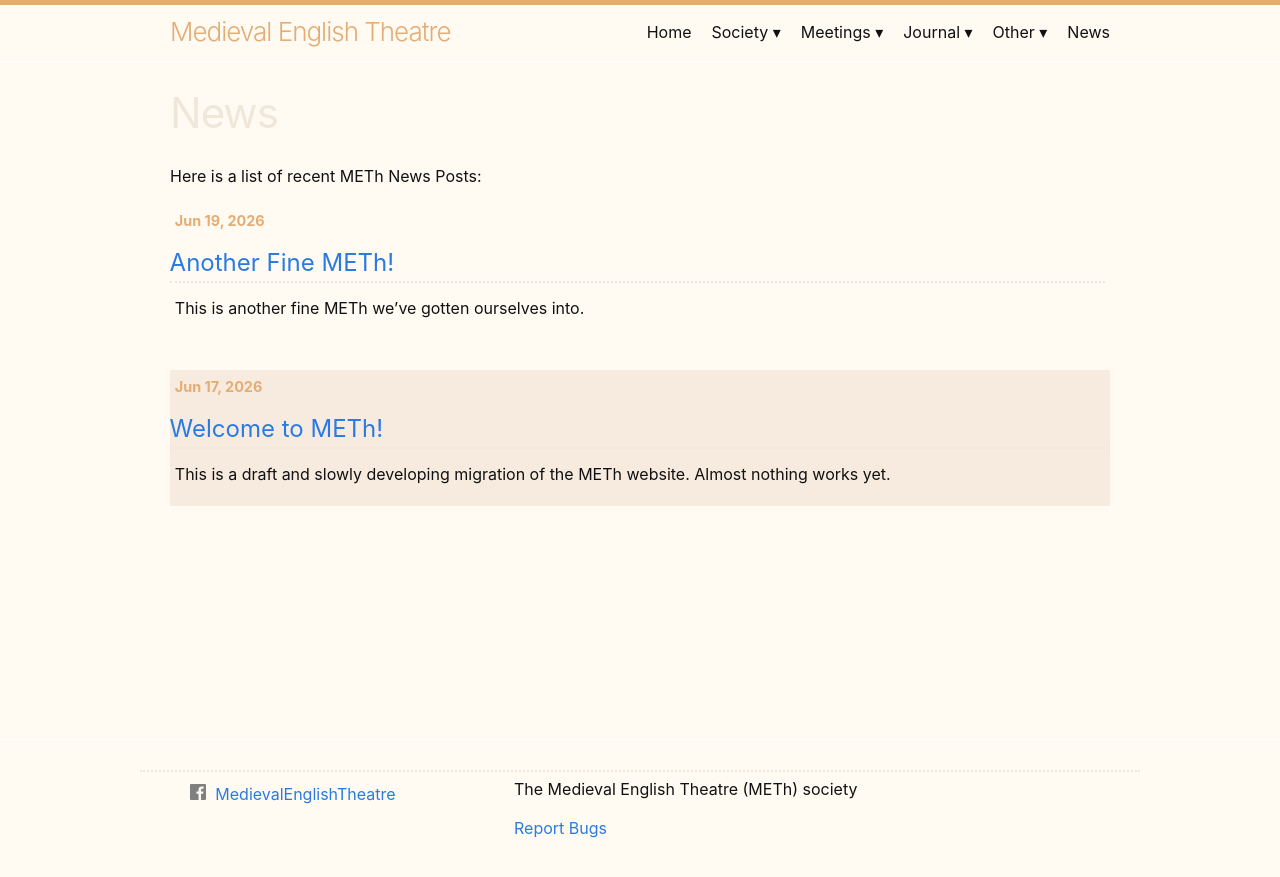
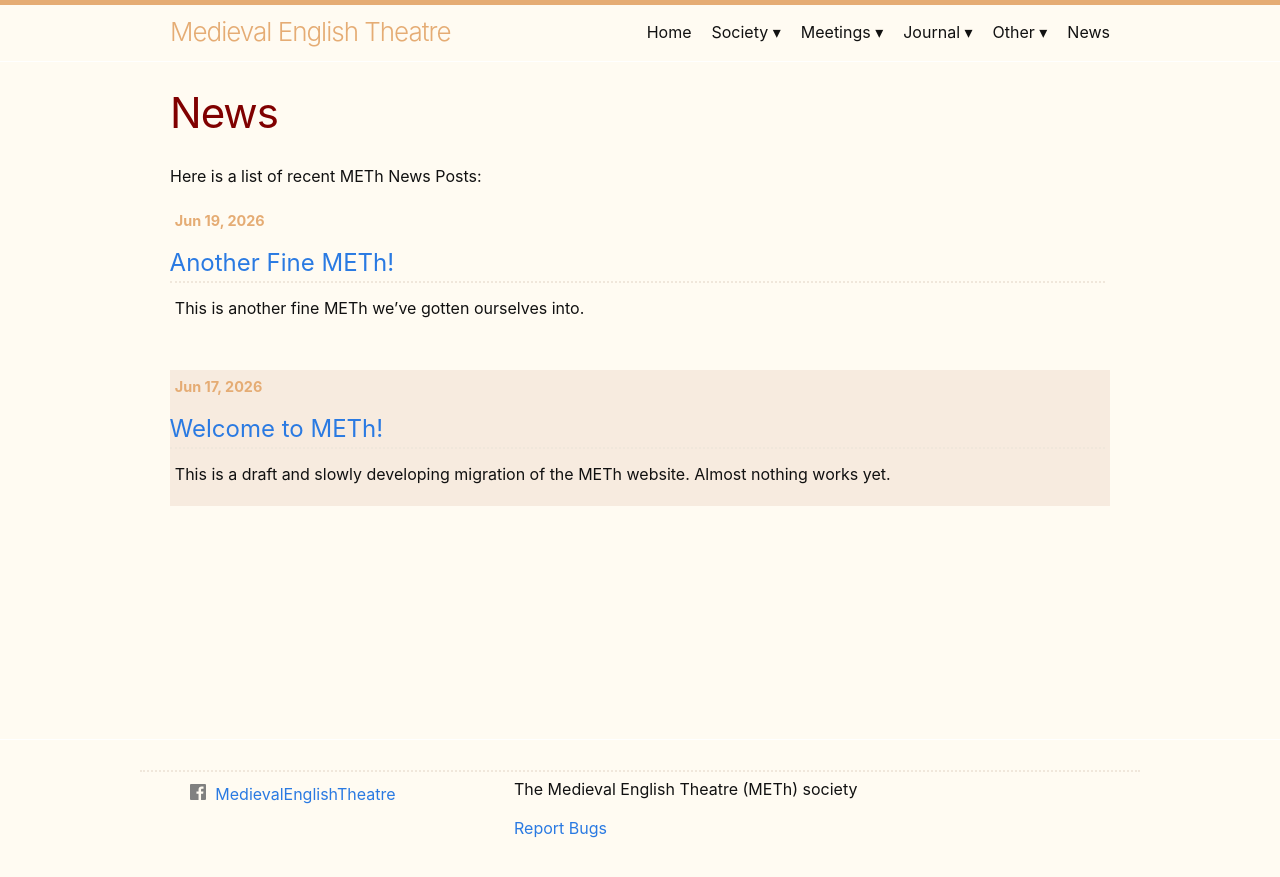
Before and after one commit to MedievalEnglishTheatre/MedievalEnglishTheatre.github.io, a Jekyll site: the page built from src/news.md, in a window 1280 px wide. Shown: the top 877 px of the page. Built offline with Jekyll 4.4.1, drawn with Linux system fonts in a browser that asks for light colours.

Commit message:
Change h1 post-title color to Maroon

```diff
--- a/src/_sass/minima/_custom-styles.scss
+++ b/src/_sass/minima/_custom-styles.scss
@@ -48,7 +48,7 @@ float:right;
 
 /*H1 post-title colour */
 h1.post-title {
-color: #f0e7db;
+color: #800000;
 }
 
 /* h3 border below */
```
